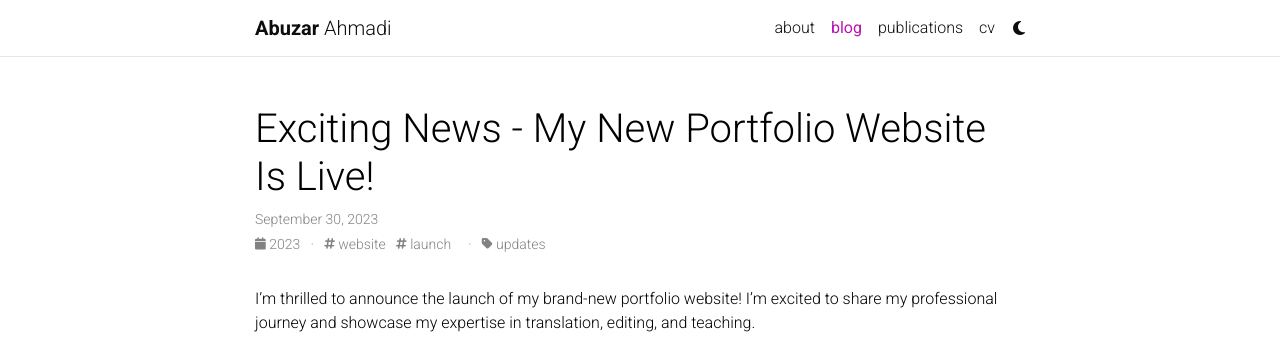
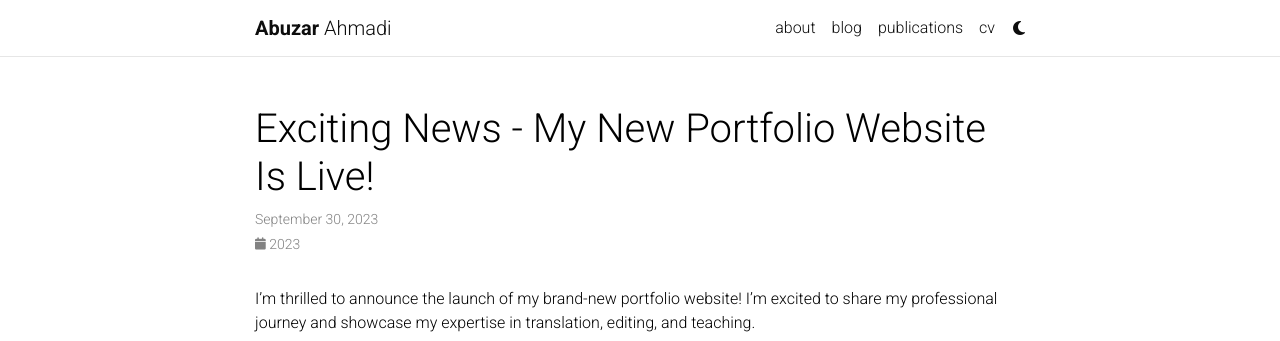
Before and after one commit to razielaka/myportfolio, a Jekyll site: the page built from _news/announcement_2.md, in a window 1280 px wide and 1149 px high. Shown: the top 341 px of the window. Built offline with Jekyll 4.4.1, drawn with Linux system fonts in a browser that asks for light colours; full-size pictures stand in for the smaller copies a plugin makes; comment, search, counter and statistics services are not loaded; a style sheet for code colours, icons or effects is not loaded; some of the changed lines change nothing that is shown.

Commit message:
news instead of blog post

```diff
--- a/_posts/2023-09-30-new-website.md
+++ b/_news/announcement_2.md
@@ -1,10 +1,9 @@
 ---
 layout: post
-title:  Exciting News - My New Portfolio Website Is Live!
-date:   2023-09-30 11:00:00
-description: Check out my latest work and get in touch!
-tags: website launch
-categories: updates
+title: Exciting News - My New Portfolio Website Is Live!
+date: 2023-09-30
+inline: false
+related_posts: false
 ---
 
 I'm thrilled to announce the launch of my brand-new portfolio website! I'm excited to share my professional journey and showcase my expertise in translation, editing, and teaching.
```
